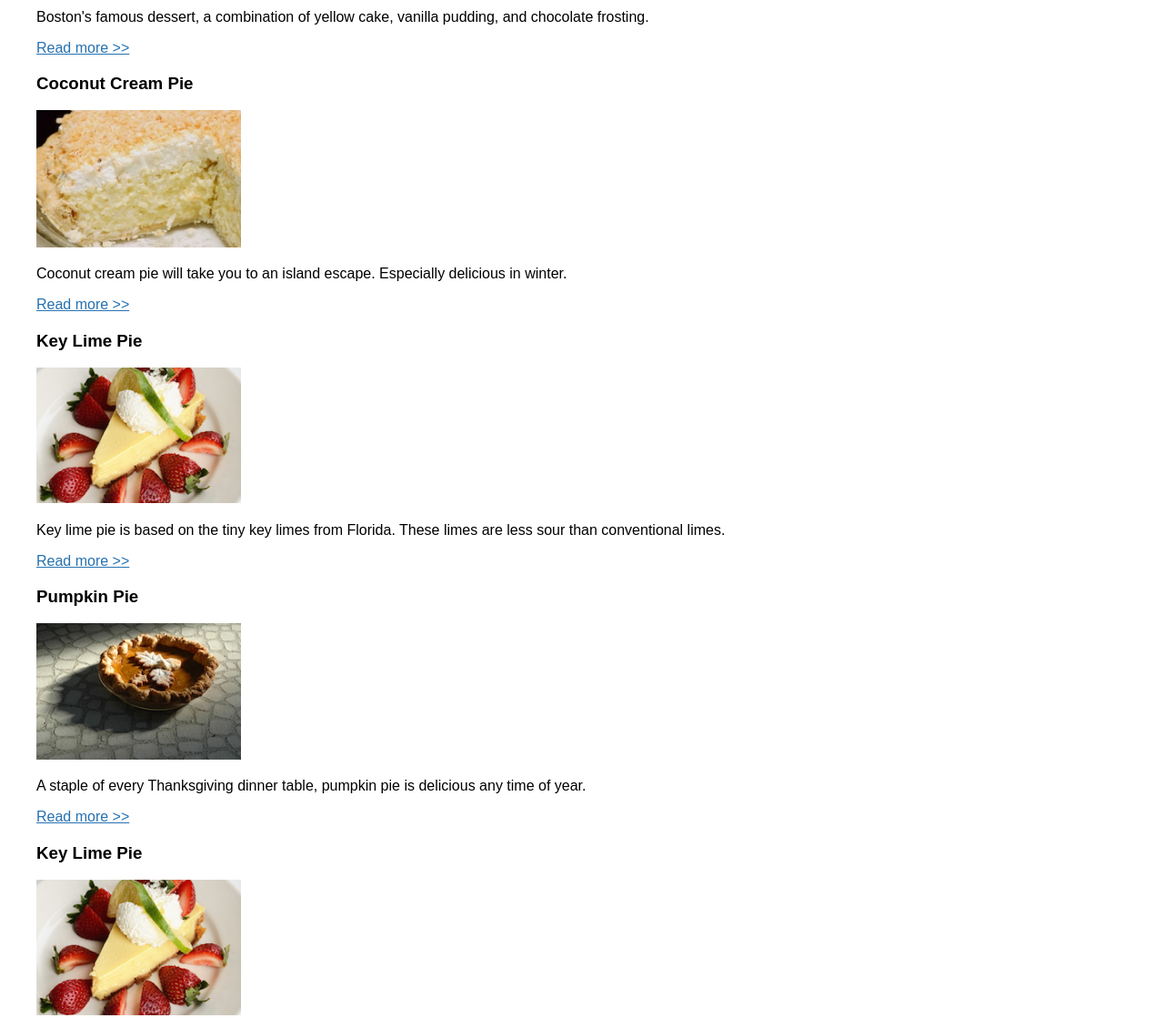
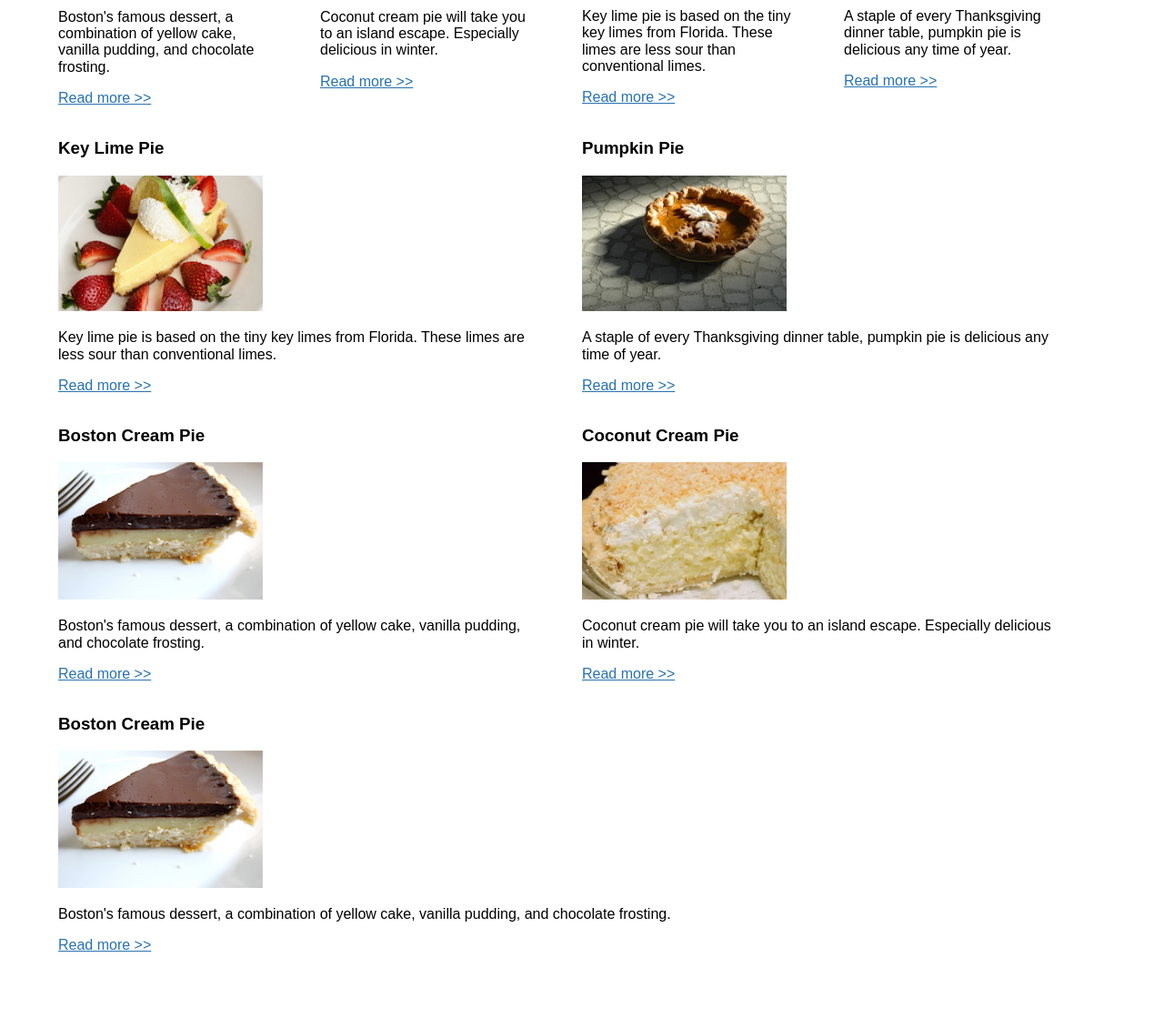
Before and after one commit to honorezemagho/css-grid-flexbox, a plain HTML site: page flexbox-grid/flexbox.html in a window 1280 px wide. Shown: the part 220-1339 px from the top of the page at 91% size. After the commit the page ends 1285 px from the top, so only its background shows below. Drawn offline with Linux system fonts and the light colour scheme.

Commit message:
flexbox grid exercise finished

```diff
--- /dev/null
+++ b/flexbox-grid/css/custom.css
@@ -0,0 +1,30 @@
+.row{
+    display: flex;
+    flex-flow: row wrap;
+}
+
+.col-1{
+    flex: 0 0 20%;
+}
+
+.col-2{
+    flex: 0 0 44%;
+}
+
+.col-3{
+    flex: 0 0 68%;
+}
+
+.col-4{
+    flex: 0 0 92%;
+}
+
+[class*="col-"]{
+    margin: 0 2%;
+}
+
+@media only screen and (max-width: 480px) {
+    [class*="col"]{
+        flex: 0 0 92%;
+    }
+  }
--- a/flexbox-grid/flexbox.html
+++ b/flexbox-grid/flexbox.html
@@ -6,30 +6,31 @@
 	<meta name="viewport" content="width=device-width, initial-scale=1.0">
 	<link rel="stylesheet" href="css/normalize.css">
 	<link rel="stylesheet" href="css/flexbox.css">
+	<link rel="stylesheet" href="css/custom.css">
 </head>
 <body>
 	<div class="wrapper">
 <!-- row 1, 4 individual boxes -->
-		<div>
-			<article>
+		<div class="row">
+			<article class="col-1">
 				<h3>Boston Cream Pie</h3>
 			    <img src="img/boston-cream.jpg" alt="Boston creme pie.">
 			    <p>Boston's famous dessert, a combination of yellow cake, vanilla pudding, and chocolate frosting.</p>
 			    <p><a href="http://www.foodnetwork.com/recipes/boston-cream-pie-recipe0-1908702">Read more &gt;&gt;</a></p>
 			</article>
-			<article>
+			<article class="col-1">
 		    	<h3>Coconut Cream Pie</h3>
 		    	<img src="img/coconut-cream.jpg" alt="Coconut cream pie.">
 		    	<p>Coconut cream pie will take you to an island escape. Especially delicious in winter.</p>
 		    	<p><a href="https://www.favfamilyrecipes.com/coconut-cream-pie-2/">Read more &gt;&gt;</a></p>
 		    </article>
-		    <article>
+		    <article class="col-1">
 		    	<h3>Key Lime Pie</h3>
 		    	<img src="img/keylime-pie.jpg" alt="Key lime pie.">
 		    	<p>Key lime pie is based on the tiny key limes from Florida. These limes are less sour than conventional limes. </p>
 		    	<p><a href="https://www.epicurious.com/recipes/food/views/key-lime-pie-108125" target="_blank">Read more &gt;&gt;</a></p>
 		    </article>
-		    <article>
+		    <article class="col-1">
 		    	<h3>Pumpkin Pie</h3>
 		    	<img src="img/pumpkin-pie.jpg" alt="Pumpkin pie.">
 		    	<p>A staple of every Thanksgiving dinner table, pumpkin pie is delicious any time of year.</p>
@@ -37,14 +38,14 @@
 		    </article>
 		</div>
 <!-- row 2, 2 boxes spanning 2 rows -->
-		<div>
-		    <article>
+		<div class="row">
+		    <article class="col-2">
 		    	<h3>Key Lime Pie</h3>
 		    	<img src="img/keylime-pie.jpg" alt="Key lime pie.">
 		    	<p>Key lime pie is based on the tiny key limes from Florida. These limes are less sour than conventional limes. </p>
 		    	<p><a href="https://www.epicurious.com/recipes/food/views/key-lime-pie-108125" target="_blank">Read more &gt;&gt;</a></p>
 		    </article>
-		    <article>
+		    <article class="col-2">
 		    	<h3>Pumpkin Pie</h3>
 		    	<img src="img/pumpkin-pie.jpg" alt="Pumpkin pie.">
 		    	<p>A staple of every Thanksgiving dinner table, pumpkin pie is delicious any time of year.</p>
@@ -53,14 +54,14 @@
 		</div>
 
 <!-- row 4: narrow left column, wide right/content column -->
-		<div>
-			<article>
+		<div class="row">
+			<article class="col-2">
 				<h3>Boston Cream Pie</h3>
 			    <img src="img/boston-cream.jpg" alt="Boston creme pie.">
 			    <p>Boston's famous dessert, a combination of yellow cake, vanilla pudding, and chocolate frosting.</p>
 			    <p><a href="http://www.foodnetwork.com/recipes/boston-cream-pie-recipe0-1908702">Read more &gt;&gt;</a></p>
 			</article>
-			<article>
+			<article class="col-2">
 		    	<h3>Coconut Cream Pie</h3>
 		    	<img src="img/coconut-cream.jpg" alt="Coconut cream pie.">
 		    	<p>Coconut cream pie will take you to an island escape. Especially delicious in winter.</p>
@@ -68,8 +69,8 @@
 		    </article>
 		</div>
 <!-- row 4: one column -->
-		<div>
-			<article>
+		<div class="row">
+			<article class="col-4">
 				<h3>Boston Cream Pie</h3>
 			    <img src="img/boston-cream.jpg" alt="Boston creme pie.">
 			    <p>Boston's famous dessert, a combination of yellow cake, vanilla pudding, and chocolate frosting.</p>
```
